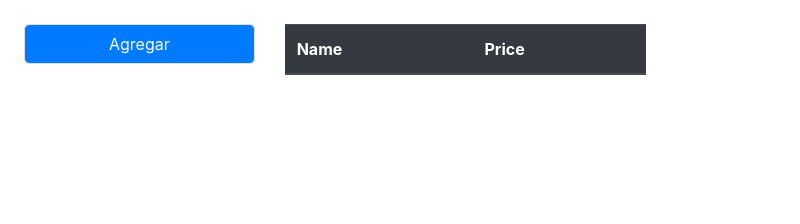
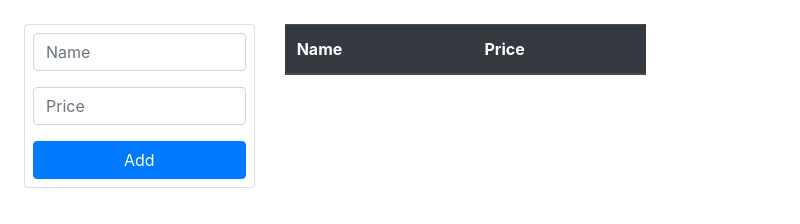
Before and after one commit to loricode/electron-mysql, an Electron app: page index.html in a window 800 px wide. Drawn offline with Linux system fonts and the light colour scheme.

Commit message:
segundo commit

```diff
--- a/index.html
+++ b/index.html
@@ -4,16 +4,37 @@
     <meta charset="UTF-8">
     <title>app fasi</title>
     <meta http-equiv="Content-Security-Policy" content="script-src 'self' 'unsafe-inline';" />
-    <link rel="stylesheet" href="./bootstrap.min.css">
+     <link rel="stylesheet" href="./bootstrap.min.css" >
+    <!--<link rel="stylesheet" href="./style.css">
+      con estilo css no muestra warning por consola-->
 </head>
 <body>
   <div class="constainer p-4">
     <div class="row ">
 
     <div class="col-md-4">
-        <div class="card">
+        <div class="card p-2">
+             <div class="form-group">
+                <input
+                   class="form-control"
+                   type="text"
+                   id="name"
+                   placeholder="Name">
+             </div>
+            <div class="form-group">
+                <input
+                  class="form-control"
+                  type="number"
+                  id="price"
+                  step="50"
+                  min="0"
+                  placeholder="Price">
+            </div>
 
-            <button class="btn btn-primary">Agregar</button>
+            <button id="btnform"
+              class="btn btn-primary" >
+              Add
+           </button>
 
          </div>
     </div>
--- /dev/null
+++ b/style.css
@@ -0,0 +1,3 @@
+body{
+    background-color:cadetblue;
+}
```
Also changed, not shown: index.js (+21 -1 lines), main.js (+18 -0 lines).
